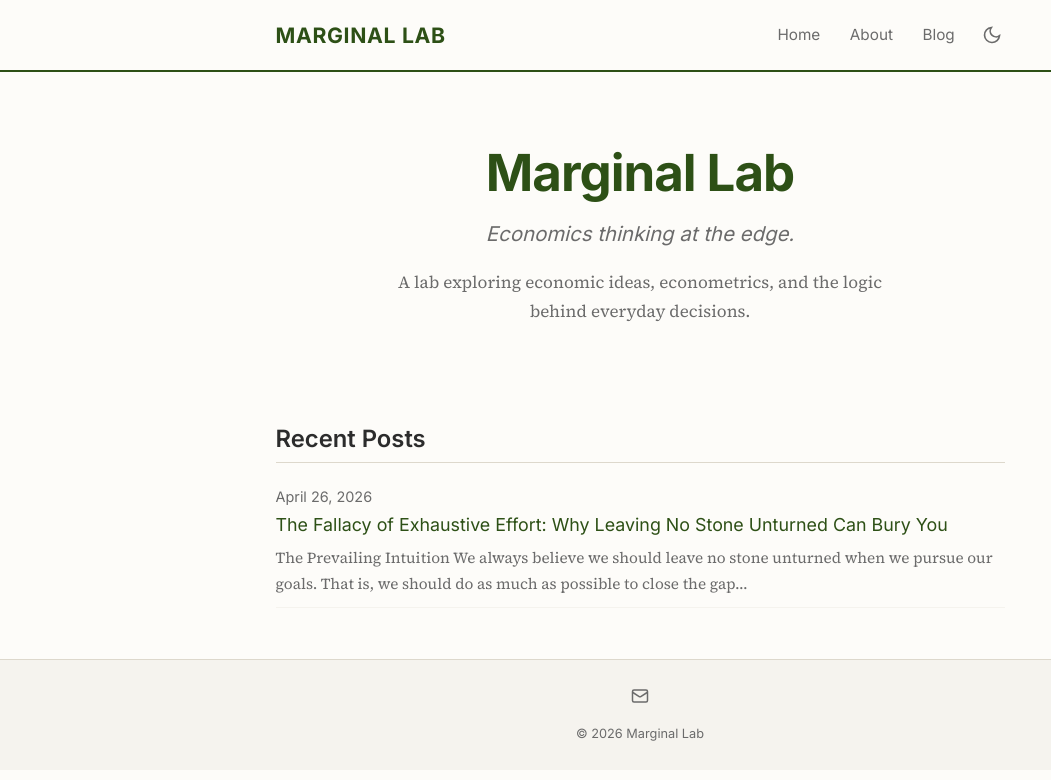
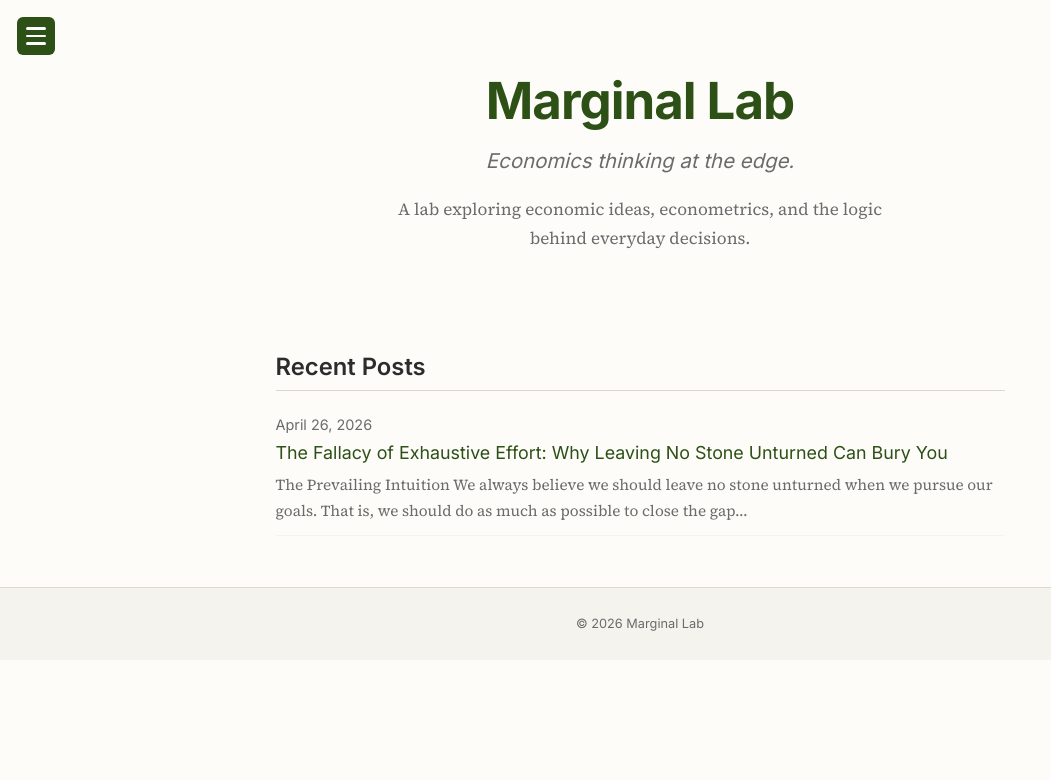
Before and after one commit to marginallabs/marginallabs.github.io, a Jekyll site: the page built from index.md, in a window 1280 px wide. Shown: the top 780 px of the page, without its empty margins (0-1051 px from the left). Built offline with Jekyll 4.4.1, drawn with Linux system fonts in a browser that asks for light colours.

Commit message:
Add left drawer sidebar with hamburger toggle

```diff
--- a/_layouts/default.html
+++ b/_layouts/default.html
@@ -37,34 +37,72 @@
 </script>
 </head>
 <body>
-  <header class="site-header">
-    <div class="wrapper">
-      <a class="site-title" href="{{ '/' | relative_url }}">{{ site.title }}</a>
-      <nav class="site-nav">
+  <button class="sidebar-toggle" id="sidebar-toggle" aria-label="Toggle menu">
+    <span></span><span></span><span></span>
+  </button>
+
+  <aside class="sidebar" id="sidebar">
+    <a class="sidebar-title" href="{{ '/' | relative_url }}">{{ site.title }}</a>
+    <nav class="sidebar-nav">
       <a href="{{ '/' | relative_url }}">Home</a>
       <a href="{{ '/about/' | relative_url }}">About</a>
       <a href="{{ '/blog/' | relative_url }}">Blog</a>
+    </nav>
+    <div class="sidebar-bottom">
       <button class="theme-toggle" id="theme-toggle" aria-label="Toggle dark mode">
         <svg class="icon-moon" xmlns="http://www.w3.org/2000/svg" viewBox="0 0 24 24" fill="none" stroke="currentColor" stroke-width="2"><path d="M21 12.79A9 9 0 1 1 11.21 3 7 7 0 0 0 21 12.79z"/></svg>
         <svg class="icon-sun" xmlns="http://www.w3.org/2000/svg" viewBox="0 0 24 24" fill="none" stroke="currentColor" stroke-width="2"><circle cx="12" cy="12" r="5"/><line x1="12" y1="1" x2="12" y2="3"/><line x1="12" y1="21" x2="12" y2="23"/><line x1="4.22" y1="4.22" x2="5.64" y2="5.64"/><line x1="18.36" y1="18.36" x2="19.78" y2="19.78"/><line x1="1" y1="12" x2="3" y2="12"/><line x1="21" y1="12" x2="23" y2="12"/><line x1="4.22" y1="19.78" x2="5.64" y2="18.36"/><line x1="18.36" y1="5.64" x2="19.78" y2="4.22"/></svg>
       </button>
-      </nav>
+      <a class="sidebar-contact" href="mailto:{{ site.email }}">
+        <svg xmlns="http://www.w3.org/2000/svg" width="16" height="16" viewBox="0 0 24 24" fill="none" stroke="currentColor" stroke-width="2"><rect x="2" y="4" width="20" height="16" rx="2"/><path d="m22 7-8.97 5.7a1.94 1.94 0 0 1-2.06 0L2 7"/></svg>
+        <span>{{ site.email }}</span>
+      </a>
     </div>
-  </header>
-  <main class="page-content">
+  </aside>
+
+  <main class="main-content" id="main-content">
     <div class="wrapper">
       {{ content }}
     </div>
-  </main>
     <footer class="site-footer">
       <div class="wrapper">
-      <div class="footer-contact">
-        <a href="mailto:{{ site.email }}"><svg xmlns="http://www.w3.org/2000/svg" width="18" height="18" viewBox="0 0 24 24" fill="none" stroke="currentColor" stroke-width="2"><rect x="2" y="4" width="20" height="16" rx="2"/><path d="m22 7-8.97 5.7a1.94 1.94 0 0 1-2.06 0L2 7"/></svg></a>
-      </div>
         <p class="footer-text">&copy; {{ 'now' | date: "%Y" }} Marginal Lab</p>
       </div>
     </footer>
+  </main>
+
   <script>
+  (function() {
+    var toggle = document.getElementById('sidebar-toggle');
+    var sidebar = document.getElementById('sidebar');
+    var main = document.getElementById('main-content');
+
+    function openSidebar() {
+      sidebar.classList.add('open');
+      toggle.classList.add('open');
+      main.classList.add('shifted');
+    }
+    function closeSidebar() {
+      sidebar.classList.remove('open');
+      toggle.classList.remove('open');
+      main.classList.remove('shifted');
+    }
+
+    toggle.addEventListener('click', function() {
+      if (sidebar.classList.contains('open')) {
+        closeSidebar();
+      } else {
+        openSidebar();
+      }
+    });
+
+    document.addEventListener('click', function(e) {
+      if (!sidebar.contains(e.target) && !toggle.contains(e.target)) {
+        closeSidebar();
+      }
+    });
+  })();
+
   document.getElementById('theme-toggle').addEventListener('click', function() {
     var html = document.documentElement;
     var isDark = html.getAttribute('data-theme') === 'dark';
@@ -76,8 +114,7 @@
       localStorage.setItem('theme', 'dark');
     }
   });
-  </script>
-  <script>
+
   if ('serviceWorker' in navigator) {
     navigator.serviceWorker.register('/sw.js');
   }
--- a/assets/css/style.css
+++ b/assets/css/style.css
@@ -36,6 +36,7 @@ body {
   background: var(--color-bg);
   line-height: 1.7;
   -webkit-font-smoothing: antialiased;
+  overflow-x: hidden;
 }
 
 a {
@@ -73,34 +74,118 @@ th { background: var(--color-bg-alt); font-family: var(--font-heading); font-wei
   padding: 0 1.5rem;
 }
 
-/* --- Header --- */
-.site-header {
-  border-bottom: 2px solid var(--color-accent);
-  padding: 1rem 0;
-  background: var(--color-bg);
+/* --- Sidebar --- */
+.sidebar {
+  position: fixed;
+  top: 0;
+  left: 0;
+  width: 200px;
+  height: 100vh;
+  background: var(--color-accent);
+  color: #fff;
+  z-index: 100;
+  transform: translateX(-100%);
+  transition: transform 0.25s ease;
+  display: flex;
+  flex-direction: column;
+  padding: 2rem 1.2rem;
 }
-.site-header .wrapper {
-  display: flex;
-  justify-content: space-between;
-  align-items: center;
+.sidebar.open {
+  transform: translateX(0);
 }
-.site-title {
+.sidebar-title {
   font-family: var(--font-heading);
-  font-size: 1.25rem;
+  font-size: 1.1rem;
   font-weight: 700;
-  color: var(--color-accent);
+  color: #fff;
   letter-spacing: 0.03em;
   text-transform: uppercase;
   border-bottom: none !important;
+  margin-bottom: 2rem;
 }
-.site-nav a {
+.sidebar-nav {
+  display: flex;
+  flex-direction: column;
+  gap: 0.8em;
+}
+.sidebar-nav a {
   font-family: var(--font-heading);
   font-size: 0.9rem;
-  color: var(--color-text-light);
-  margin-left: 1.5rem;
+  color: rgba(255,255,255,0.75);
   border-bottom: none !important;
+  transition: color 0.15s;
 }
-.site-nav a:hover { color: var(--color-link); }
+.sidebar-nav a:hover { color: #fff; }
+.sidebar-bottom {
+  margin-top: auto;
+  padding-top: 1rem;
+  display: flex;
+  flex-direction: column;
+  gap: 0.8em;
+}
+.sidebar-contact {
+  display: flex;
+  align-items: center;
+  gap: 0.4em;
+  font-family: var(--font-heading);
+  font-size: 0.7rem;
+  color: rgba(255,255,255,0.6);
+  border-bottom: none !important;
+  transition: color 0.15s;
+}
+.sidebar-contact:hover { color: #fff; }
+.sidebar-contact span { word-break: break-all; }
+
+/* --- Hamburger Toggle --- */
+.sidebar-toggle {
+  position: fixed;
+  top: 1rem;
+  left: 1rem;
+  z-index: 200;
+  background: var(--color-accent);
+  border: none;
+  border-radius: 6px;
+  padding: 0.55rem 0.5rem;
+  cursor: pointer;
+  display: flex;
+  flex-direction: column;
+  justify-content: center;
+  align-items: center;
+  gap: 5px;
+  width: 38px;
+  height: 38px;
+  -webkit-tap-highlight-color: transparent;
+  transition: left 0.25s ease;
+}
+.sidebar-toggle.open {
+  left: 212px;
+}
+.sidebar-toggle span {
+  display: block;
+  width: 20px;
+  height: 2.5px;
+  background: #fff;
+  border-radius: 2px;
+  transition: transform 0.25s ease, opacity 0.25s ease;
+}
+.sidebar-toggle.open span:nth-child(1) {
+  transform: translateY(7.5px) rotate(45deg);
+}
+.sidebar-toggle.open span:nth-child(2) {
+  opacity: 0;
+}
+.sidebar-toggle.open span:nth-child(3) {
+  transform: translateY(-7.5px) rotate(-45deg);
+}
+
+/* --- Main Content (shifts right when sidebar open) --- */
+.main-content {
+  transition: margin-left 0.25s ease;
+  min-height: 100vh;
+}
+.main-content.shifted {
+  margin-left: 200px;
+}
 
 /* --- Home Hero --- */
 .home-hero {
@@ -365,15 +450,6 @@ th { background: var(--color-bg-alt); font-family: var(--font-heading); font-wei
   text-align: center;
   background: var(--color-bg-alt);
 }
-.footer-contact {
-  margin-bottom: 0.5em;
-}
-.footer-contact a {
-  color: var(--color-text-light);
-  margin: 0 0.5em;
-  border-bottom: none !important;
-}
-.footer-contact a:hover { color: var(--color-link); }
 .footer-text {
   font-family: var(--font-heading);
   font-size: 0.75rem;
@@ -400,19 +476,18 @@ img.figure-img {
   margin-bottom: 2em;
 }
 
-/* --- Dark Mode Toggle --- */
+/* --- Dark Mode Toggle (in sidebar) --- */
 .theme-toggle {
   background: none;
   border: none;
   cursor: pointer;
-  padding: 0.2em;
-  margin-left: 1.2rem;
-  color: var(--color-text-light);
+  padding: 0.3em;
+  color: rgba(255,255,255,0.6);
   border-bottom: none !important;
   line-height: 1;
-  vertical-align: middle;
+  text-align: left;
 }
-.theme-toggle:hover { color: var(--color-accent); }
+.theme-toggle:hover { color: #fff; }
 .theme-toggle svg { width: 20px; height: 20px; }
 .theme-toggle .icon-sun { display: none; }
 [data-theme="dark"] .theme-toggle .icon-moon { display: none; }
@@ -422,7 +497,5 @@ img.figure-img {
 @media (max-width: 600px) {
   .home-hero { padding: 2.5rem 0 1.5rem; }
   .lab-title { font-size: 2.2rem; }
-  .site-header .wrapper { flex-direction: column; gap: 0.5rem; }
-  .site-nav a { margin: 0 0.5rem; font-size: 0.85rem; }
   html { font-size: 15px; }
 }
```
Lines whose indentation alone changed are shown as unchanged.
